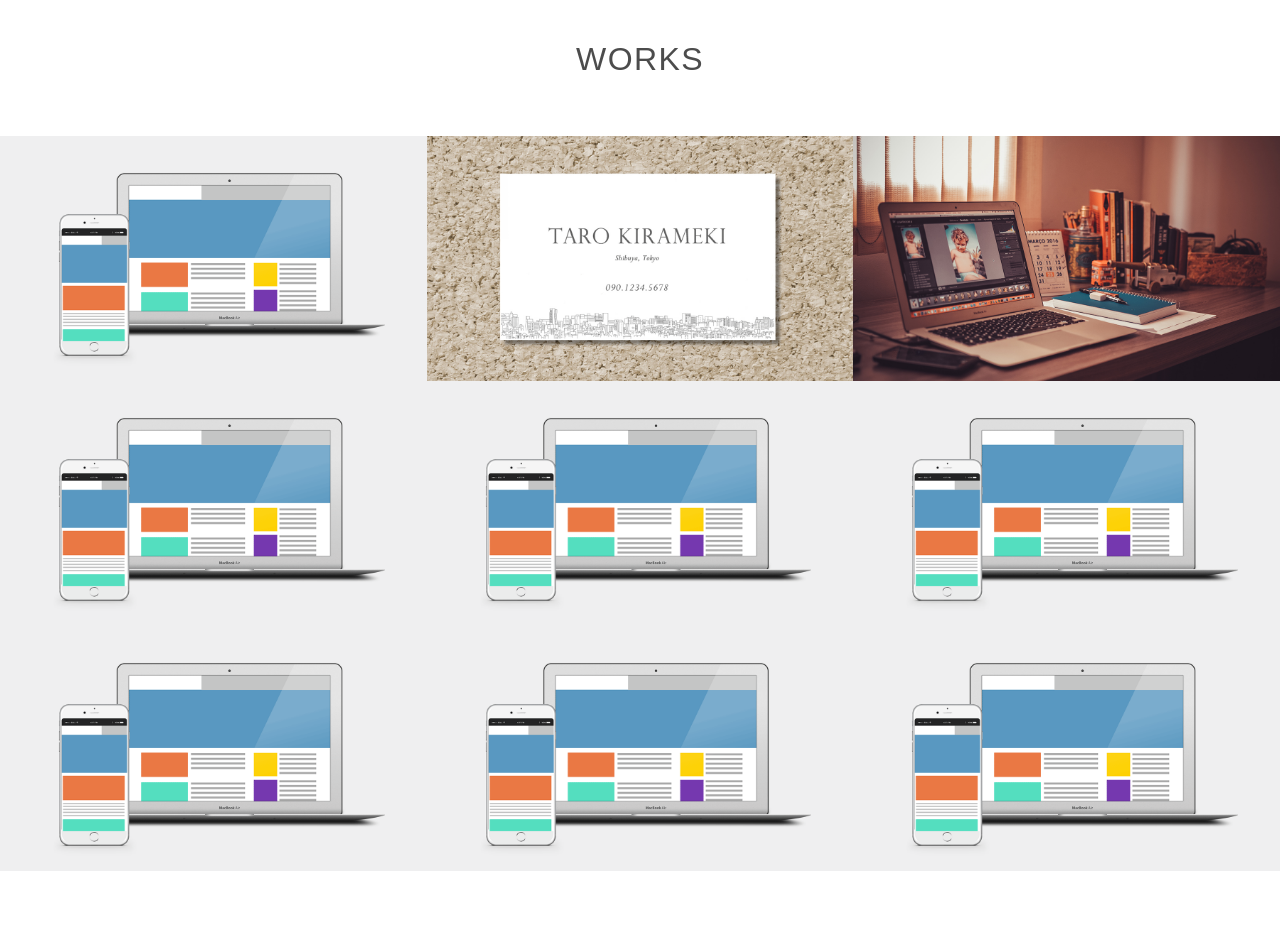
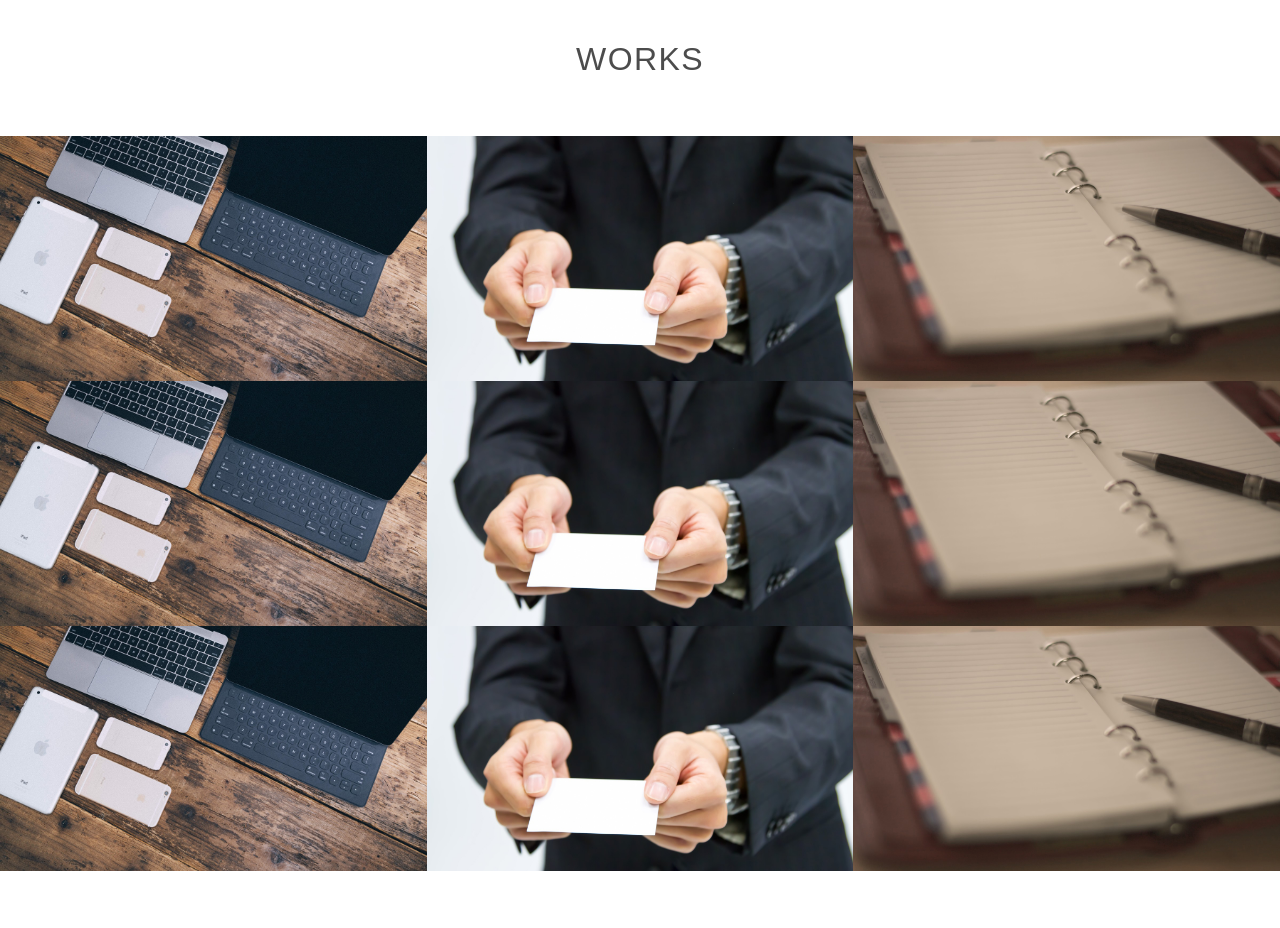
Before and after one commit to hirokinagatani/hirokinagatani.github.io, a plain HTML site: page index.html in a window 1280 px wide. Shown: the part 1040-1968 px from the top of the page. Drawn offline with nearby package versions, Linux system fonts and the light colour scheme.

Commit message:
LessonX Kadai

```diff
--- a/index.html
+++ b/index.html
@@ -15,7 +15,7 @@
 
             <div class="profile">
                 <h1 class="site-title abel uppercase text-center">Tech Academy student<span>Hiroki Nagatani</span></h1>
-                <img src="./images/img_profile.jpg" alt="プロフィール写真" width="140" height="140" class="block-center profile-icon"
+                <img src="./images/2016-07-27 00.56.051.jpg" alt="プロフィール写真" width="140" height="140" class="block-center profile-icon"
 
                 <p>愛知県在住の２４歳永谷博樹です。今は派遣会社に勤めながら、介護施設で働いています。オンラインスクールでWeb制作について学び、今よりも収入と活動の幅を広げていきたいと思ってます。</p>
             </div>
@@ -52,7 +52,7 @@
             <h2 class="text-center">Works</h2>
         <div class="works-box">
             <a href="#">
-                <img src="./images/img_work_site.png" alt="株式会社きらめき コーポレートサイト様 Webサイトデザイン">
+                <img src="./images/切り抜き.jpg" alt="株式会社きらめき コーポレートサイト様 Webサイトデザイン">
                   <div class="works-box-inner">
                     <div class="text-center">
                         <h3>株式会社きらめき コーポレートサイト</h3>
@@ -65,7 +65,7 @@
 
         <div class="works-box">
             <a href="#">
-                <img src="./images/img_work_card.jpg" alt="きらめき花子様 名刺デザイン">
+                <img src="./images/切り抜き３.jpg" alt="きらめき花子様 名刺デザイン">
                   <div class="works-box-inner">
                     <div class="text-center">
                         <h3>きらめき花子様 名刺</h3>
@@ -78,7 +78,7 @@
 
         <div class="works-box">
             <a href="#">
-                <img src="./images/img_work_blog.jpg" alt="WordPressオリジナルテーマ">
+                <img src="./images/切り抜き２.jpg" alt="WordPressオリジナルテーマ">
                   <div class="works-box-inner">
                     <div class="text-center">
                         <h3>ブログデザイン</h3>
@@ -91,7 +91,7 @@
 
         <div class="works-box">
             <a href="#">
-                <img src="./images/img_work_site.png" alt="株式会社きらめき コーポレートサイト様 Webサイトデザイン">
+                <img src="./images/切り抜き.jpg" alt="株式会社きらめき コーポレートサイト様 Webサイトデザイン">
                   <div class="works-box-inner">
                     <div class="text-center">
                         <h3>株式会社きらめき コーポレートサイト</h3>
@@ -103,7 +103,7 @@
         </div>
         <div class="works-box">
             <a href="#">
-                <img src="./images/img_work_site.png" alt="株式会社きらめき コーポレートサイト様 Webサイトデザイン">
+                <img src="./images/切り抜き３.jpg" alt="株式会社きらめき コーポレートサイト様 Webサイトデザイン">
                   <div class="works-box-inner">
                     <div class="text-center">
                         <h3>株式会社きらめき コーポレートサイト</h3>
@@ -115,7 +115,7 @@
         </div>
         <div class="works-box">
             <a href="#">
-                <img src="./images/img_work_site.png" alt="株式会社きらめき コーポレートサイト様 Webサイトデザイン">
+                <img src="./images/切り抜き２.jpg" alt="株式会社きらめき コーポレートサイト様 Webサイトデザイン">
                   <div class="works-box-inner">
                     <div class="text-center">
                         <h3>株式会社きらめき 追加</h3>
@@ -127,7 +127,7 @@
         </div>
         <div class="works-box">
             <a href="#">
-                <img src="./images/img_work_site.png" alt="株式会社きらめき コーポレートサイト様 Webサイトデザイン">
+                <img src="./images/切り抜き.jpg" alt="株式会社きらめき コーポレートサイト様 Webサイトデザイン">
                   <div class="works-box-inner">
                     <div class="text-center">
                         <h3>株式会社きらめき コーポレートサイト</h3>
@@ -139,7 +139,7 @@
         </div>
         <div class="works-box">
             <a href="#">
-                <img src="./images/img_work_site.png" alt="株式会社きらめき コーポレートサイト様 Webサイトデザイン">
+                <img src="./images/切り抜き３.jpg" alt="株式会社きらめき コーポレートサイト様 Webサイトデザイン">
                   <div class="works-box-inner">
                     <div class="text-center">
                         <h3>株式会社きらめき コーポレートサイト</h3>
@@ -151,7 +151,7 @@
         </div>
         <div class="works-box">
             <a href="#">
-                <img src="./images/img_work_site.png" alt="株式会社きらめき コーポレートサイト様 Webサイトデザイン">
+                <img src="./images/切り抜き２.jpg" alt="株式会社きらめき コーポレートサイト様 Webサイトデザイン">
                   <div class="works-box-inner">
                     <div class="text-center">
                         <h3>株式会社きらめき コーポレートサイト</h3>
```
Also changed, not shown: images/2016-07-27 00.56.051.jpg (added), images/切り抜き.jpg (added), images/切り抜き２.jpg (added), images/切り抜き３.jpg (added).
